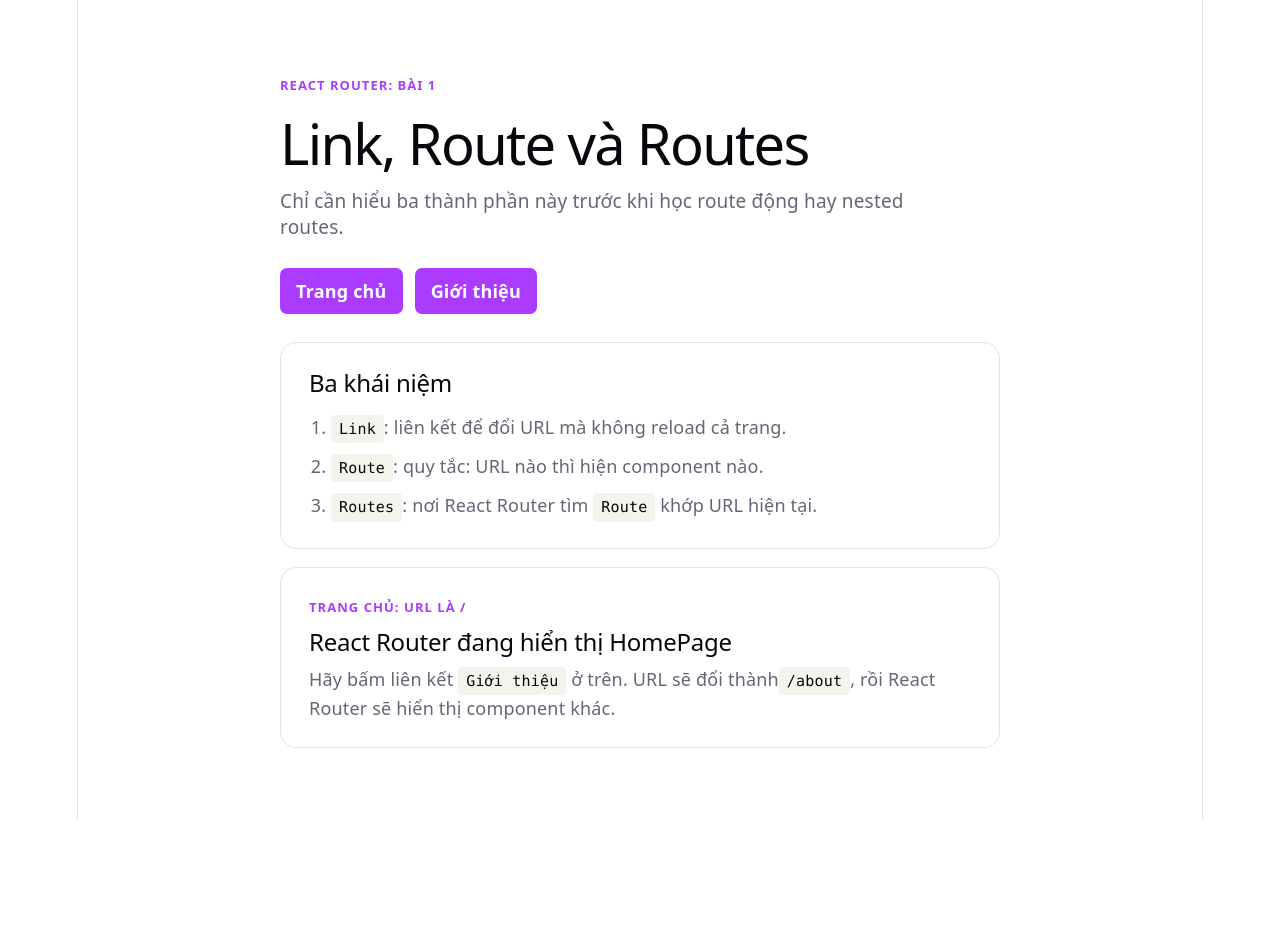
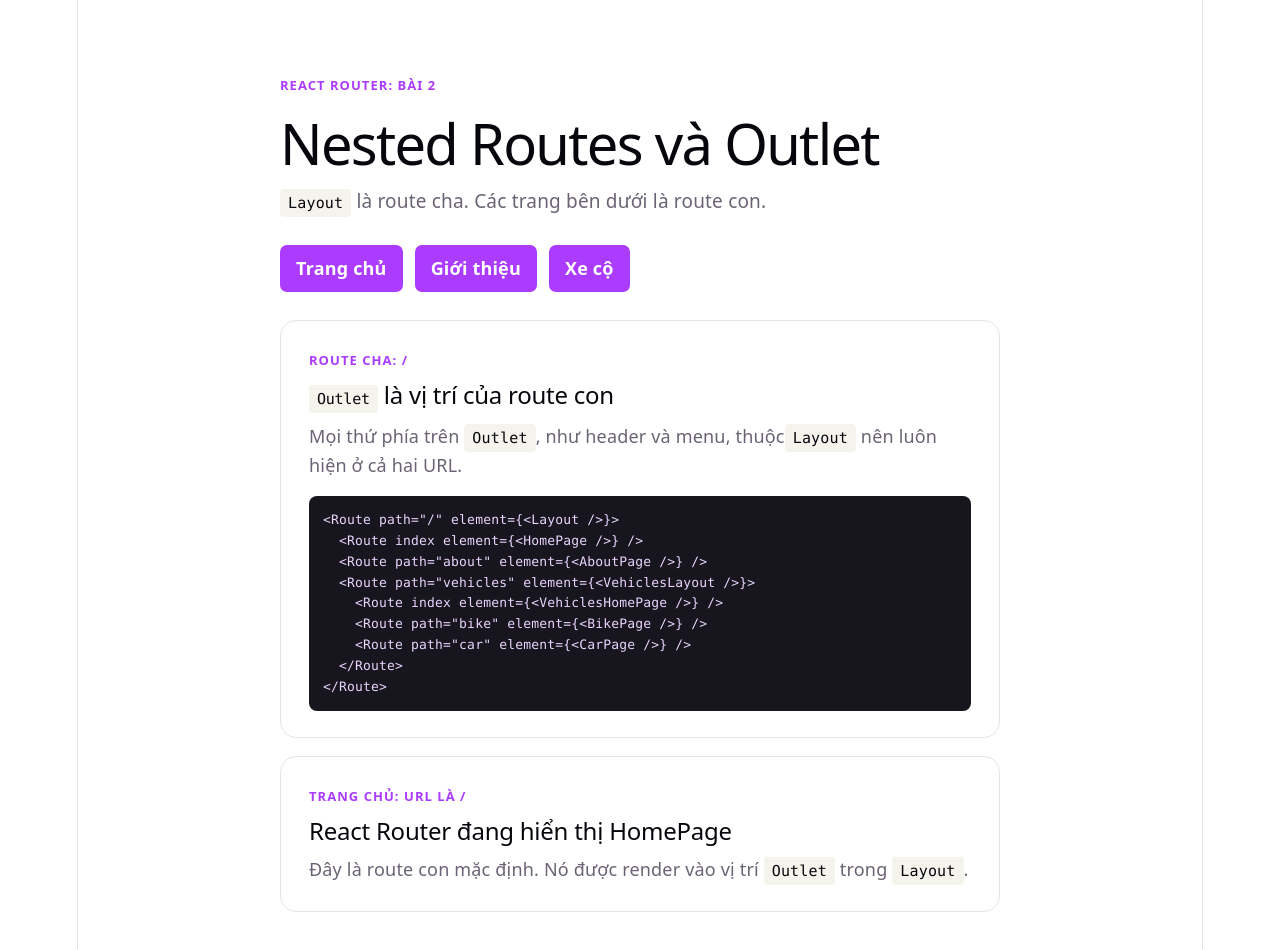
Before and after one commit to TuanNancy/review-reactjs, a React (Vite) app: page / in a window 1280 px wide. Shown: the top 950 px of the page. Before the commit the page ends 820 px from the top, so only its background shows below. Built offline with nearby package versions, Linux system fonts and the light colour scheme.

Commit message:
React routes Nested Routes

```diff
--- a/src/App.css
+++ b/src/App.css
@@ -1101,6 +1101,7 @@
 
 .basic-router-nav {
   display: flex;
+  flex-wrap: wrap;
   gap: 12px;
   margin: 28px 0;
 }
@@ -1133,3 +1134,13 @@
 .basic-router-list li + li {
   margin-top: 10px;
 }
+
+.basic-router-code {
+  overflow-x: auto;
+  margin: 18px 0 0;
+  padding: 14px;
+  border-radius: 8px;
+  background: #17151d;
+  color: #e9d5ff;
+  font: 13px/1.6 var(--mono);
+}
--- a/src/App.jsx
+++ b/src/App.jsx
@@ -1,4 +1,4 @@
-import { BrowserRouter, Link, Route, Routes } from "react-router-dom";
+import { BrowserRouter, Link, Outlet, Route, Routes } from "react-router-dom";
 import "./App.css";
 
 function HomePage() {
@@ -7,8 +7,8 @@
       <p className="eyebrow">TRANG CHỦ: URL LÀ /</p>
       <h2>React Router đang hiển thị HomePage</h2>
       <p>
-        Hãy bấm liên kết <code>Giới thiệu</code> ở trên. URL sẽ đổi thành
-        <code>/about</code>, rồi React Router sẽ hiển thị component khác.
+        Đây là route con mặc định. Nó được render vào vị trí <code>Outlet</code>{" "}
+        trong <code>Layout</code>.
       </p>
     </section>
   );
@@ -20,44 +20,127 @@
       <p className="eyebrow">TRANG GIỚI THIỆU: URL LÀ /about</p>
       <h2>React Router đang hiển thị AboutPage</h2>
       <p>
-        Trang này xuất hiện vì URL <code>/about</code> khớp với một
-        <code>Route</code> trong <code>Routes</code>.
+        Đây cũng là route con của <code>Layout</code>. Header và menu vẫn giữ
+        nguyên, chỉ nội dung trong <code>Outlet</code> đổi từ{" "}
+        <code>HomePage</code> sang <code>AboutPage</code>.
       </p>
     </section>
+  );
+}
+
+function VehiclesHomePage() {
+  return (
+    <section className="basic-router-card">
+      <p className="eyebrow">TRANG XE CỘ: URL LÀ /vehicles</p>
+      <h2>React Router đang hiển thị VehiclesHomePage</h2>
+      <p>
+        Đây là index route của <code>VehiclesLayout</code>. Hãy chọn Bike hoặc
+        Car ở menu ngay phía trên để mở route con.
+      </p>
+    </section>
+  );
+}
+
+function BikePage() {
+  return (
+    <section className="basic-router-card">
+      <p className="eyebrow">URL LÀ /vehicles/bike</p>
+      <h2>BikePage xuất hiện trong Outlet thứ hai</h2>
+      <p>
+        <code>bike</code> là path con của <code>vehicles</code>, nên URL hoàn
+        chỉnh là <code>/vehicles/bike</code>.
+      </p>
+    </section>
+  );
+}
+
+function CarPage() {
+  return (
+    <section className="basic-router-card">
+      <p className="eyebrow">URL LÀ /vehicles/car</p>
+      <h2>CarPage xuất hiện trong Outlet thứ hai</h2>
+      <p>
+        <code>car</code> là path con của <code>vehicles</code>, nên URL hoàn
+        chỉnh là <code>/vehicles/car</code>.
+      </p>
+    </section>
+  );
+}
+
+function VehiclesLayout() {
+  return (
+    <section className="basic-router-card">
+      <p className="eyebrow">ROUTE CHA CẤP 2: /vehicles</p>
+      <h2>VehiclesLayout có Outlet riêng</h2>
+      <p>
+        <code>VehiclesLayout</code> đã được render vào <code>Outlet</code> của{" "}
+        <code>Layout</code>. Bây giờ Bike hoặc Car sẽ được render vào{" "}
+        <code>Outlet</code> bên dưới.
+      </p>
+
+      <nav className="basic-router-nav" aria-label="Điều hướng xe cộ">
+        <Link to="/vehicles">Tổng quan</Link>
+        <Link to="/vehicles/bike">Bike</Link>
+        <Link to="/vehicles/car">Car</Link>
+      </nav>
+
+      <Outlet />
+    </section>
+  );
+}
+
+function Layout() {
+  return (
+    <main className="basic-router">
+      <header>
+        <p className="eyebrow">REACT ROUTER: BÀI 2</p>
+        <h1>Nested Routes và Outlet</h1>
+        <p className="intro">
+          <code>Layout</code> là route cha. Các trang bên dưới là route con.
+        </p>
+      </header>
+
+      <nav className="basic-router-nav" aria-label="Điều hướng chính">
+        <Link to="/">Trang chủ</Link>
+        <Link to="/about">Giới thiệu</Link>
+        <Link to="/vehicles">Xe cộ</Link>
+      </nav>
+
+      <section className="basic-router-card">
+        <p className="eyebrow">ROUTE CHA: /</p>
+        <h2>
+          <code>Outlet</code> là vị trí của route con
+        </h2>
+        <p>
+          Mọi thứ phía trên <code>Outlet</code>, như header và menu, thuộc
+          <code>Layout</code> nên luôn hiện ở cả hai URL.
+        </p>
+        <pre className="basic-router-code">
+          {
+            '<Route path="/" element={<Layout />}>\n  <Route index element={<HomePage />} />\n  <Route path="about" element={<AboutPage />} />\n  <Route path="vehicles" element={<VehiclesLayout />}>\n    <Route index element={<VehiclesHomePage />} />\n    <Route path="bike" element={<BikePage />} />\n    <Route path="car" element={<CarPage />} />\n  </Route>\n</Route>'
+          }
+        </pre>
+      </section>
+
+      <Outlet />
+    </main>
   );
 }
 
 function App() {
   return (
     <BrowserRouter>
-      <main className="basic-router">
-        <header>
-          <p className="eyebrow">REACT ROUTER: BÀI 1</p>
-          <h1>Link, Route và Routes</h1>
-          <p className="intro">
-            Chỉ cần hiểu ba thành phần này trước khi học route động hay nested routes.
-          </p>
-        </header>
-
-        <nav className="basic-router-nav" aria-label="Điều hướng chính">
-          <Link to="/">Trang chủ</Link>
-          <Link to="/about">Giới thiệu</Link>
-        </nav>
-
-        <section className="basic-router-card">
-          <h2>Ba khái niệm</h2>
-          <ol className="basic-router-list">
-            <li><code>Link</code>: liên kết để đổi URL mà không reload cả trang.</li>
-            <li><code>Route</code>: quy tắc: URL nào thì hiện component nào.</li>
-            <li><code>Routes</code>: nơi React Router tìm <code>Route</code> khớp URL hiện tại.</li>
-          </ol>
-        </section>
-
-        <Routes>
-          <Route path="/" element={<HomePage />} />
-          <Route path="/about" element={<AboutPage />} />
-        </Routes>
-      </main>
+      <Routes>
+        <Route path="/" element={<Layout />}>
+          <Route index element={<HomePage />} />
+          <Route path="about" element={<AboutPage />} />
+          <Route path="vehicles" element={<VehiclesLayout />}>
+            <Route index element={<VehiclesHomePage />} />
+            <Route path="bike" element={<BikePage />} />
+            <Route path="car" element={<CarPage />} />
+          </Route>
+        </Route>
+      </Routes>
     </BrowserRouter>
   );
 }
```
